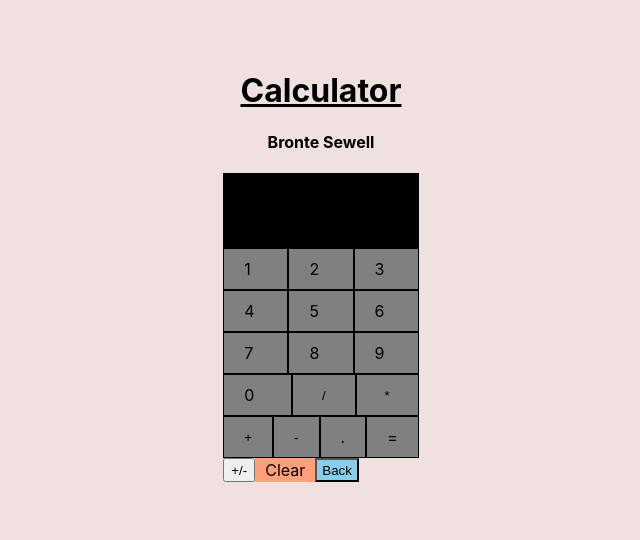
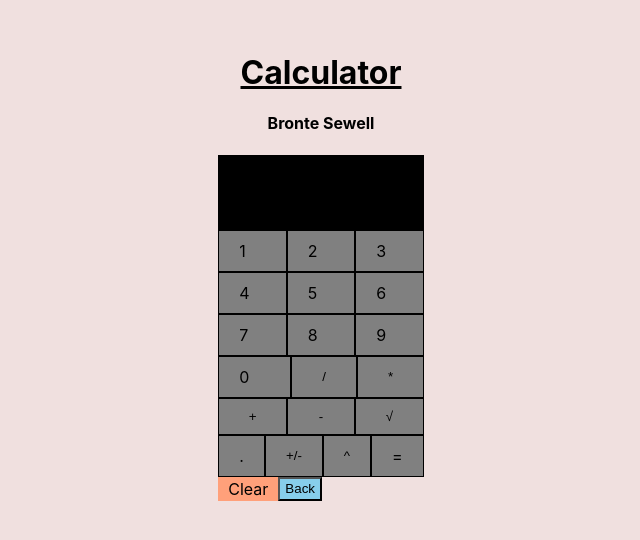
Before and after one commit to Brontesewell/Tutorfly-Coding-Challenge-Bronte-Sewell, a React (Create React App) app: page / in a window 1280 px wide. Shown: the part 134-674 px from the top of the page, without its empty margins (319-959 px from the left). Built offline with nearby package versions, Linux system fonts and the light colour scheme.

Commit message:
exponent func added

```diff
--- a/src/App.js
+++ b/src/App.js
@@ -57,6 +57,10 @@ class App extends Component {
       this.setState({
         input: parseFloat(this.state.prevNum) / parseFloat(this.state.currentNum)
       });
+    } else if (this.state.operator === "**") {
+      this.setState({
+        input: parseFloat(this.state.prevNum) ** parseFloat(this.state.currentNum)
+      })
     }
   }
 
@@ -125,12 +129,19 @@ plusMinusOperator = () => {
             <div className="rows">
               <button className="buttons" value="+" name="operator" onClick={this.operatorClicked}>+</button>
               <button className="buttons" value="-" name="operator" onClick={this.operatorClicked}>-</button>
-              <ButtonsForFunc handleNumClick={this.decimal}>.</ButtonsForFunc>
-              <ButtonsForFunc handleNumClick={this.equals}>=</ButtonsForFunc>
+              <button className="buttons" value="**" name="operator" >√</button>
             </div>
 
             <div className="rows">
-              <button  onClick={this.plusMinusOperator}>+/-</button>
+              <ButtonsForFunc handleNumClick={this.decimal}>.</ButtonsForFunc>
+              <button className="buttons" onClick={this.plusMinusOperator}>+/-</button>
+              <button className="buttons" value="**" name="operator" onClick={this.operatorClicked}>^</button>
+              <ButtonsForFunc handleNumClick={this.equals}>=</ButtonsForFunc>
+              {/* √ */}
+
+            </div>
+
+            <div className="rows">
                <ButtonToClear clearInput={this.clearInput}/>
                <button id="back-button" onClick={() => this.backspace()}>Back</button>
             </div>
```
